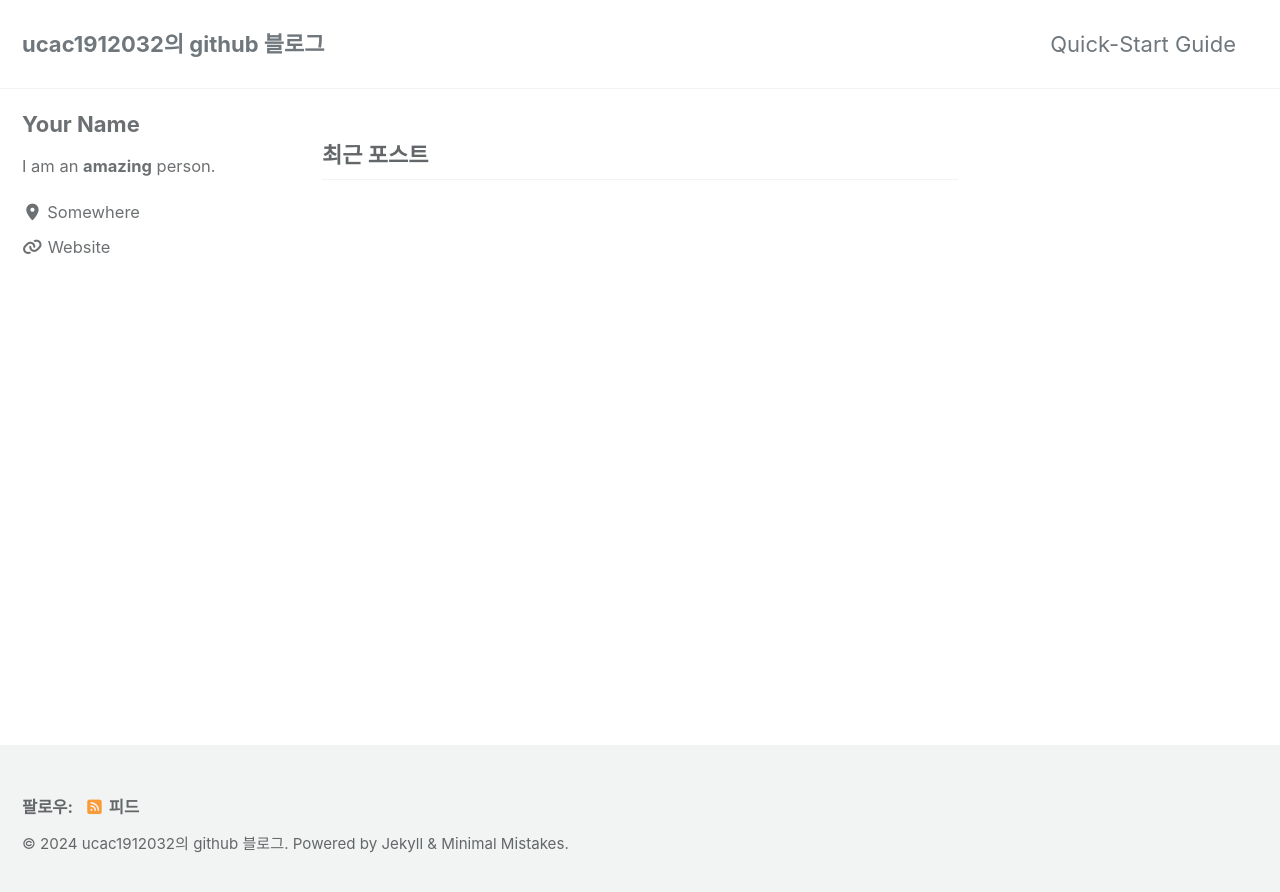
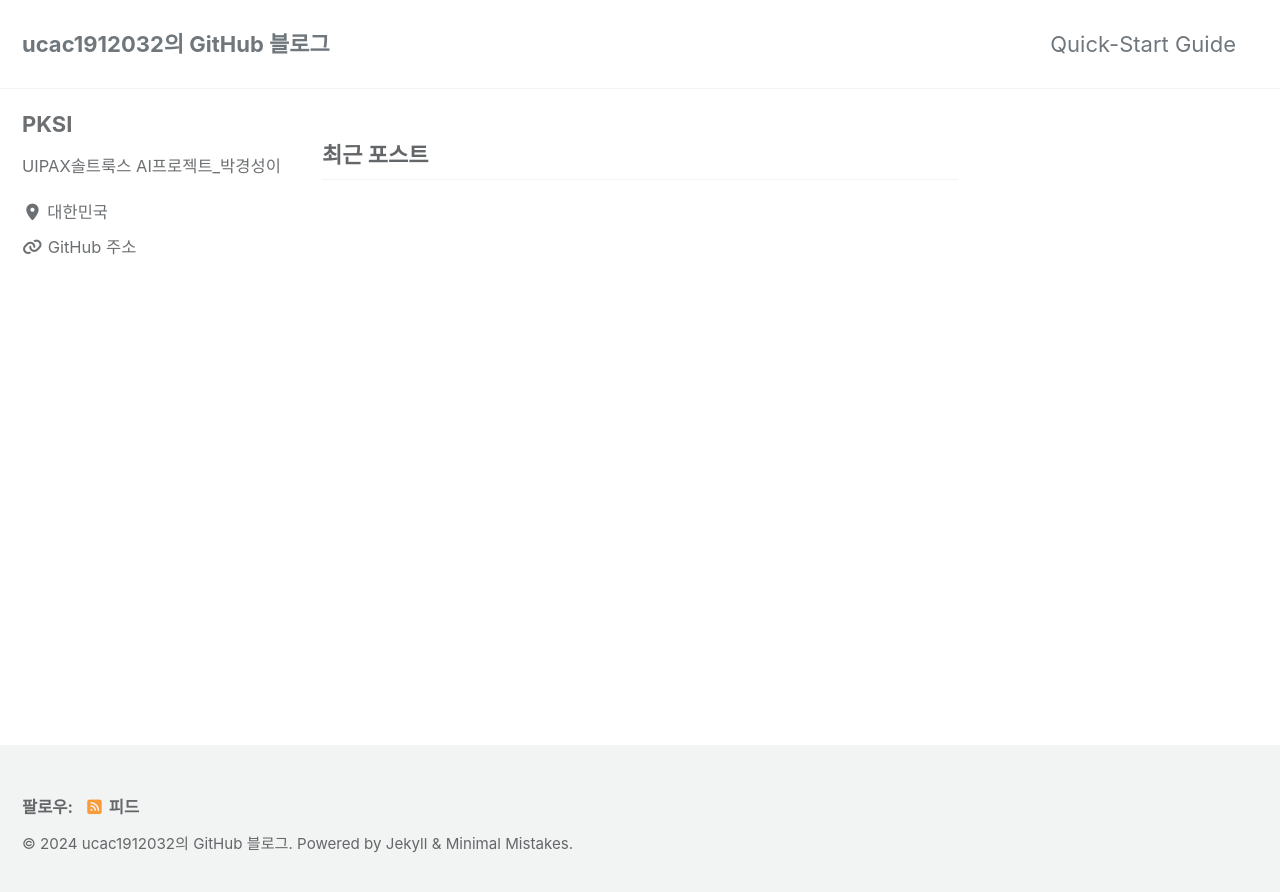
Before and after one commit to ucac1912032/ucac1912032.github.io, a Jekyll site: the page built from index.html, in a window 1280 px wide. Shown: the top 892 px of the page. Built offline with Jekyll 4.4.1, drawn with Linux system fonts in a browser that asks for light colours; cached includes are drawn as plain includes; the list of posts is cut into pages by our own code.

Commit message:
GitHub_Blog_변경사항
08-12
PM: 05:38

```diff
--- a/_config.yml
+++ b/_config.yml
@@ -17,7 +17,7 @@ minimal_mistakes_skin    : "default" # "air", "aqua", "contrast", "dark", "dirt"
 # Site Settings
 locale                   : "ko-KR"
 rtl                      : # true, false (default) # turns direction of the page into right to left for RTL languages
-title                    : "ucac1912032의 github 블로그"
+title                    : "ucac1912032의 GitHub 블로그"
 title_separator          : "-"
 subtitle                 : # site tagline that appears below site title in masthead
 name                     : "ucac1912032"
@@ -113,16 +113,16 @@ analytics:
 
 # Site Author
 author:
-  name             : "Your Name"
+  name             : "PKSI"
   avatar           : # path of avatar image, e.g. "/assets/images/bio-photo.jpg"
-  bio              : "I am an **amazing** person."
-  location         : "Somewhere"
+  bio              : "UIPAX솔트룩스 AI프로젝트_박경성이"
+  location         : "대한민국"
   email            :
   links:
     - label: "Email"
       icon: "fas fa-fw fa-envelope-square"
       # url: "mailto:your.name@email.com"
-    - label: "Website"
+    - label: "GitHub 주소"
       icon: "fas fa-fw fa-link"
       url: "https://github.com/ucac1912032/UIPAX_P"
     - label: "Twitter"
```
